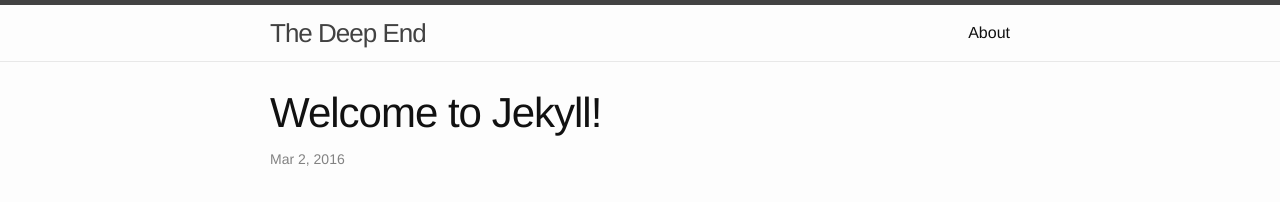
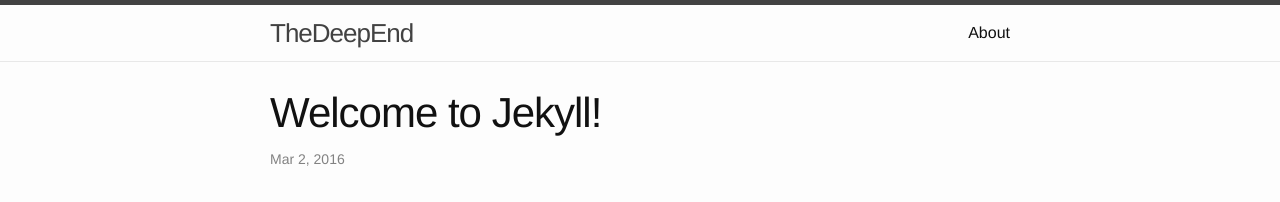
Before and after one commit to TheDeepEnd/thedeepend.github.io, a Jekyll site: the page built from _posts/2016-03-01-welcome-to-jekyll.markdown, in a window 1280 px wide. Shown: the top 202 px of the page. Built offline with Jekyll 4.4.1, drawn with Linux system fonts in a browser that asks for light colours.

Commit message:
Set site title.

```diff
--- a/_config.yml
+++ b/_config.yml
@@ -6,7 +6,7 @@
 # 'jekyll serve'. If you change this file, please restart the server process.
 
 # Site settings
-title: The Deep End
+title: TheDeepEnd
 email: your-email@domain.com
 description: > # this means to ignore newlines until "baseurl:"
   Write an awesome description for your new site here. You can edit this
```
